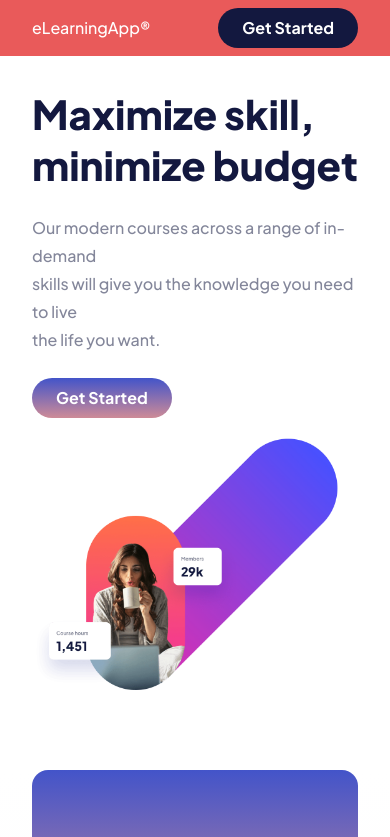
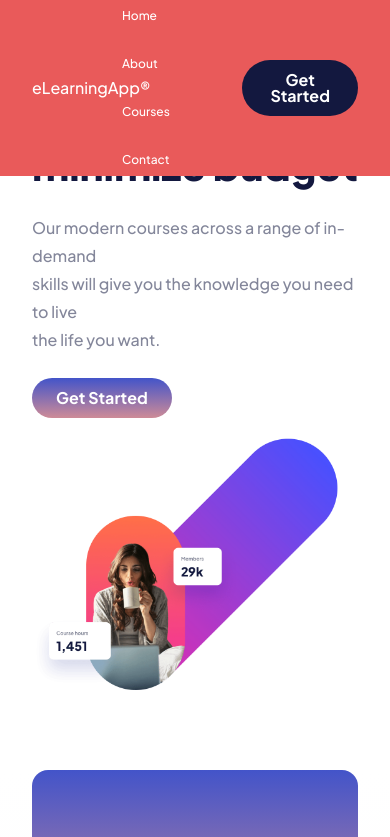
Before and after one commit to GreyFoundation2020/elearning, a React (Vite) app in the folder elearningAPP/: page / in a window 390 px wide. Shown: the top 837 px of the page. Built offline with nearby package versions, Linux system fonts and the light colour scheme.

Commit message:
cards display flex

```diff
--- a/elearningAPP/src/styles/index.css
+++ b/elearningAPP/src/styles/index.css
@@ -66,6 +66,8 @@ header{
     padding-right: 2rem;
 }
 .list-section{
-  display:none;
+  display:flex;
+  flex-direction:column;
+  gap:2rem;
 }
 }
```
